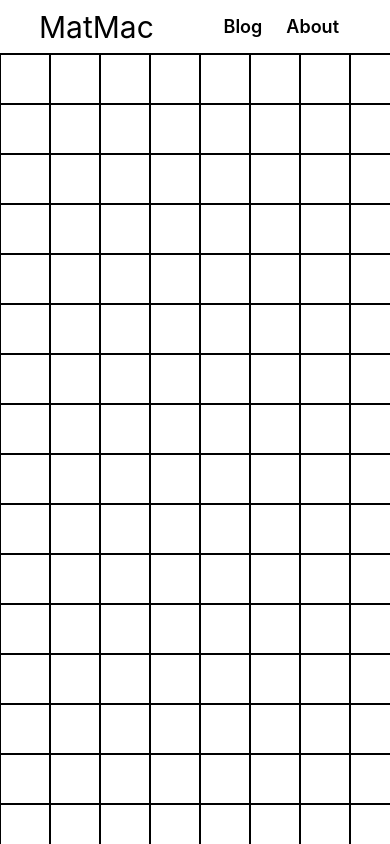
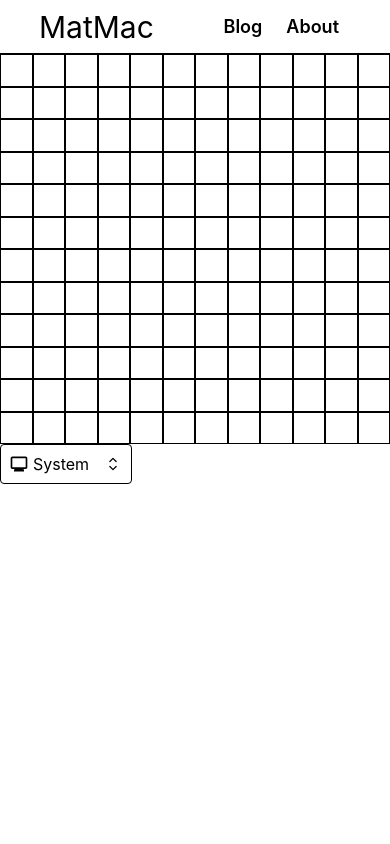
Before and after one commit to TheRaucous/matts-blog, a Next.js app: page / in a window 390 px wide. Shown: the top 844 px of the page. Built offline with nearby package versions, Linux system fonts and the light colour scheme.

Commit message:
Grid effect more responsive.

```diff
--- a/src/components/gridEffect/GridEffect.tsx
+++ b/src/components/gridEffect/GridEffect.tsx
@@ -1,5 +1,5 @@
 import styles from './GridEffect.module.css';
-import { useEffect } from 'react';
+import { useEffect, useState } from 'react';
 
 class Vector2 {
   x: number;
@@ -24,9 +24,11 @@ class Grid {
 }
 
 export default function GridEffect() {
-  var sizeX = 38;
-  var sizeY = 20;
-  var cellSize = 50; // px
+  var [windowX, setWindowX] = useState(1000);
+  var [windowY, setWindowY] = useState(500);
+  var sizeX = Math.round(windowX / (25 + (windowX * 0.02)));
+  var sizeY = 12;
+  var cellSize = windowX / sizeX; // px
   const grid: Grid = new Grid();
 
   for (let i = 0; i < sizeX; i++) {
@@ -36,6 +38,12 @@ export default function GridEffect() {
   }
 
   useEffect(() => {
+    addEventListener('resize', () => {
+      setWindowX(window.innerWidth);
+      setWindowY(window.innerHeight);
+    });
+    setWindowX(window.innerWidth);
+    setWindowY(window.innerHeight);
     grid.cells.forEach((cell) => {
       const element = document.getElementById(
         `cell-${cell.pos.x}-${cell.pos.y}`
@@ -105,7 +113,11 @@ export default function GridEffect() {
 
   return (
     <>
-      <div id="grid-container" className="relative overflow-hidden">
+      <div
+        suppressHydrationWarning={true}
+        id="grid-container"
+        className="relative overflow-hidden"
+      >
         <div
           id="grid-effect-background"
           className="relative bg-gradient-to-tr from-c-theme to-green-500"
```
